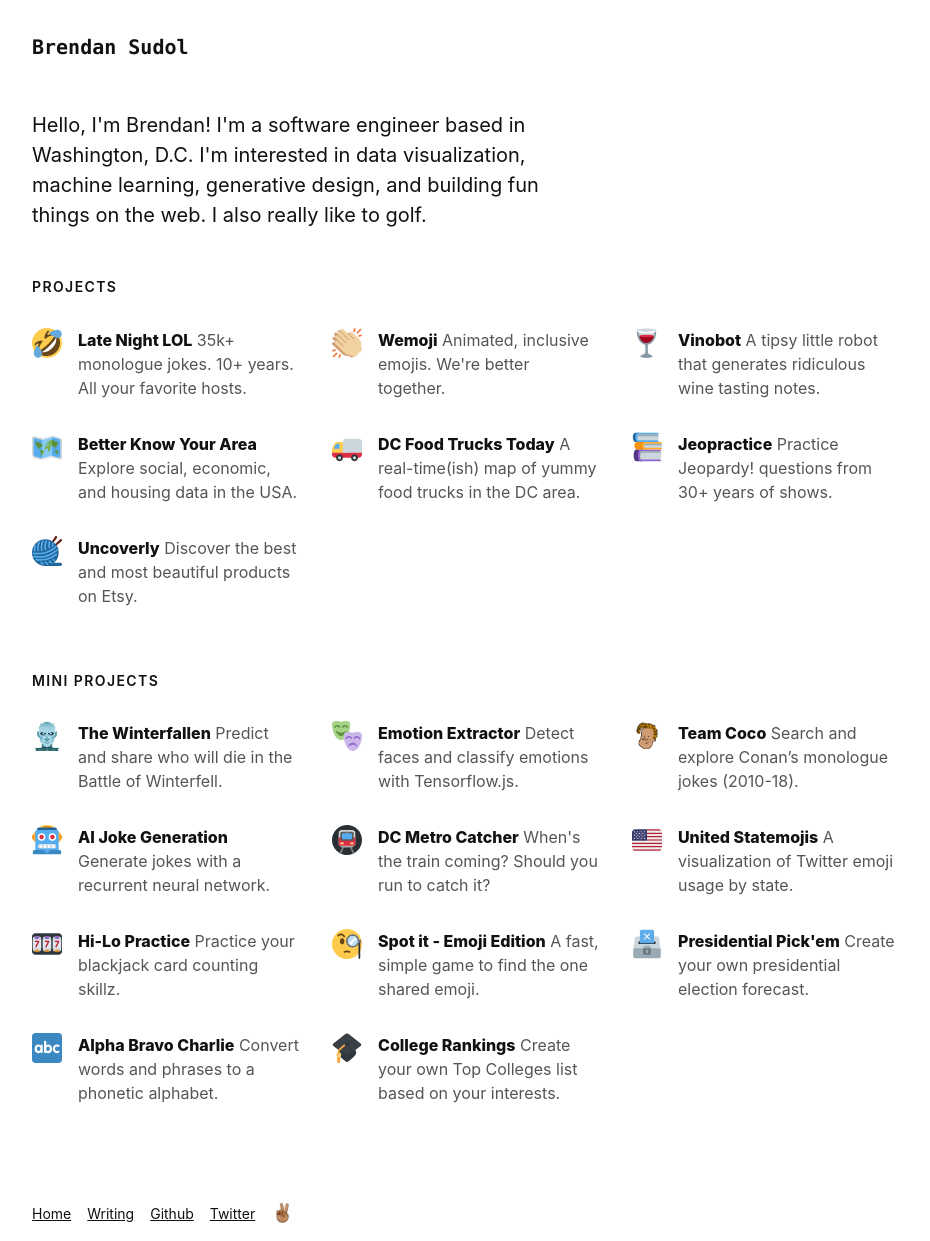
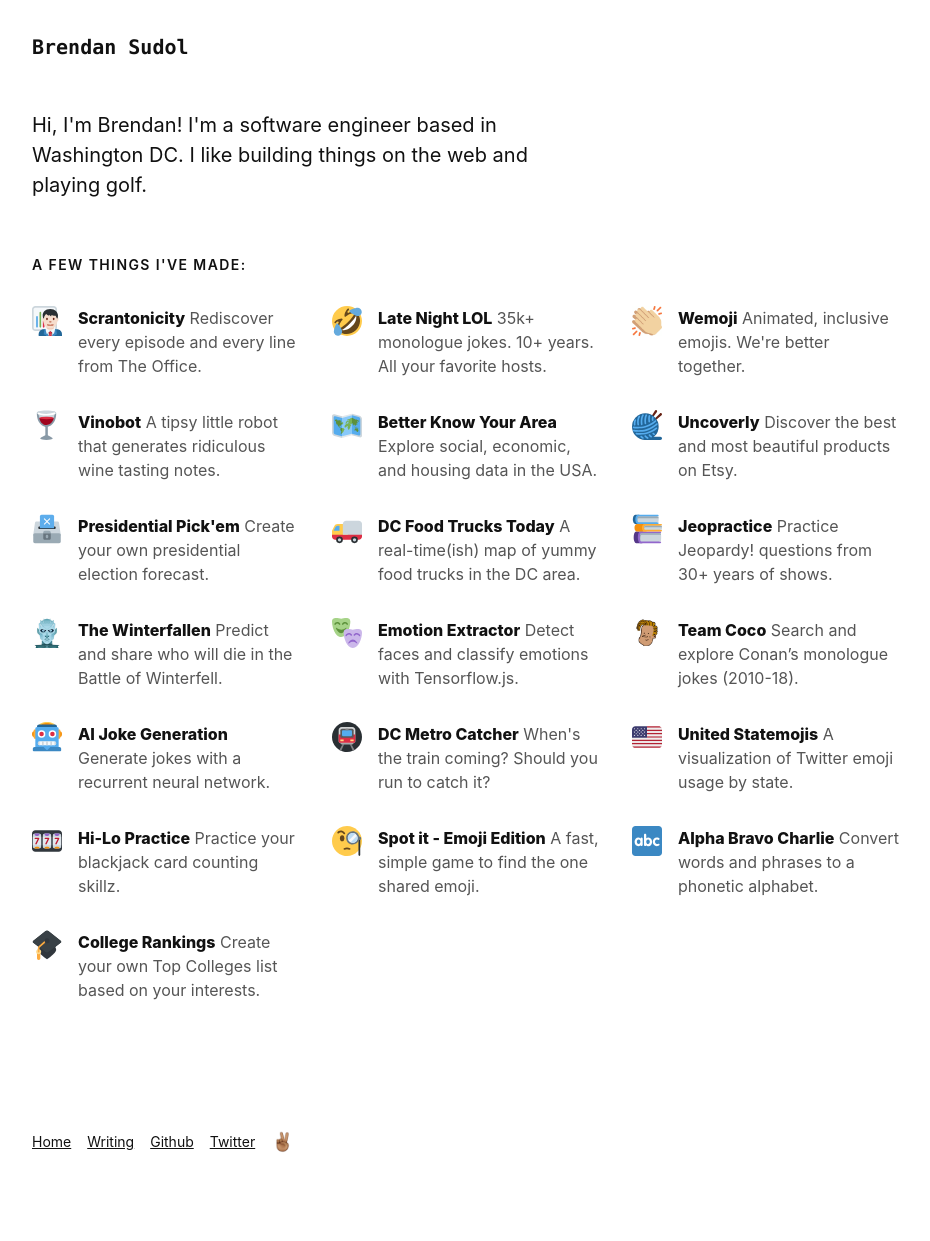
Before and after one commit to brendansudol/brendansudol.github.io, a Jekyll site: the page built from _pages/index.md, in a window 1280 px wide. Shown: the whole page, without its empty margins (174-1104 px from the left). Built offline with Jekyll 4.4.1, drawn with Linux system fonts in a browser that asks for light colours; after the commit the page ends 1170 px from its top, so only the background shows below that.

Commit message:
add scrantonicity

```diff
--- a/_config.yml
+++ b/_config.yml
@@ -36,6 +36,10 @@ exclude:
   - webpack.config.js
 
 projects:
+  - title: Scrantonicity
+    url: https://scrantonicity.co
+    summary: Rediscover every episode and every line from The Office.
+    icon: 1f468-1f3fb-200d-1f4bc.svg
   - title: Late Night LOL
     url: https://latenightlol.com
     summary: 35k+ monologue jokes. 10+ years. All your favorite hosts.
@@ -52,6 +56,14 @@ projects:
     url: http://betterknowyourarea.com
     icon: 1f5fa.svg
     summary: Explore social, economic, and housing data in the USA.
+  - title: Uncoverly
+    url: http://www.uncoverly.com
+    icon: 1f9f6.svg
+    summary: Discover the best and most beautiful products on Etsy.
+  - title: Presidential Pick'em
+    url: https://brendansudol.com/electoral-map-viz
+    icon: 1f5f3.svg
+    summary: Create your own presidential election forecast.
   - title: DC Food Trucks Today
     url: http://dcfoodtrucks.today
     icon: 1f69a.svg
@@ -60,12 +72,6 @@ projects:
     url: http://www.jeopractice.com
     icon: 1f4da.svg
     summary: Practice Jeopardy! questions from 30+ years of shows.
-  - title: Uncoverly
-    url: http://www.uncoverly.com
-    icon: 1f9f6.svg
-    summary: Discover the best and most beautiful products on Etsy.
-
-mini_projects:
   - title: The Winterfallen
     url: https://thewinterfallen.com
     icon: night-king.png
@@ -98,10 +104,6 @@ mini_projects:
     url: http://brendansudol.github.io/find-emoji/
     icon: 1f9d0.svg
     summary: A fast, simple game to find the one shared emoji.
-  - title: Presidential Pick'em
-    url: https://brendansudol.com/electoral-map-viz
-    icon: 1f5f3.svg
-    summary: Create your own presidential election forecast.
   - title: Alpha Bravo Charlie
     url: https://brendansudol.com/alpha-bravo-charlie/#abc=nato&txt=WTF!
     icon: 1f524.svg
--- a/_pages/index.md
+++ b/_pages/index.md
@@ -5,12 +5,10 @@ is_wide: true
 ---
 
 <p class='mb4 sm-h3 measure'>
-  Hello, I'm Brendan! I'm a software engineer based in Washington, D.C.
-  I'm interested in data visualization, machine learning, generative design,
-  and building fun things on the web. I also really like to golf.
+  Hi, I'm Brendan! I'm a software engineer based in Washington DC. I like building things on the web and playing golf.
 </p>
 
-<h2 class='mb3 h5 caps'>Projects</h2>
+<h2 class='pt1 mb3 h5 caps'>A few things I've made:</h2>
 <div class='mb3 flex flex-wrap mxn2'>
   {% for project in site.projects %}
     <div class='flex col-6 sm-col-4 px2 mb3'>
@@ -30,24 +28,3 @@ is_wide: true
     </div>
   {% endfor %}
 </div>
-
-<h2 class='mb3 h5 caps'>Mini Projects</h2>
-<div class='flex flex-wrap mxn2'>
-  {% for project in site.mini_projects %}
-    <div class='flex col-6 sm-col-4 px2 mb3'>
-      <div class='sm-flex'>
-        <a class='flex-none mr2 block icon-container' target='_blank' href='{{ project.url }}'>
-          {% if project.icon contains '.svg' %}
-            {% include svg/icon/{{ project.icon }} %}
-          {% else %}
-            <img src="{{ project.icon | prepend: '/assets/img/icon/' }}" />
-          {% endif %}
-        </a>
-        <div class='flex-auto'>
-          <a class='black extra-bold' target='_blank' href='{{ project.url }}'>{{ project.title }}</a>
-          <span class='gray'>{{ project.summary }}</span>
-        </div>
-      </div>
-    </div>
-  {% endfor %}
-</div>
```
Also changed, not shown: _includes/svg/icon/1f468-1f3fb-200d-1f4bc.svg (added), assets/img/icon/scrantonicity.png (added).
